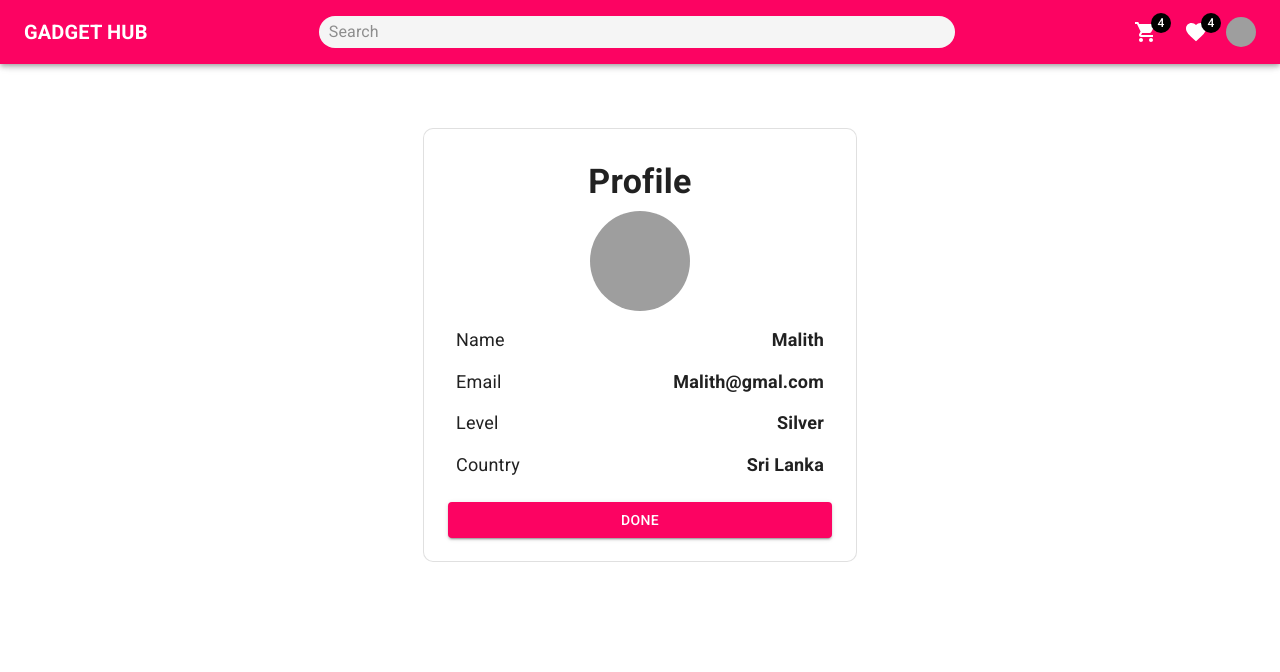
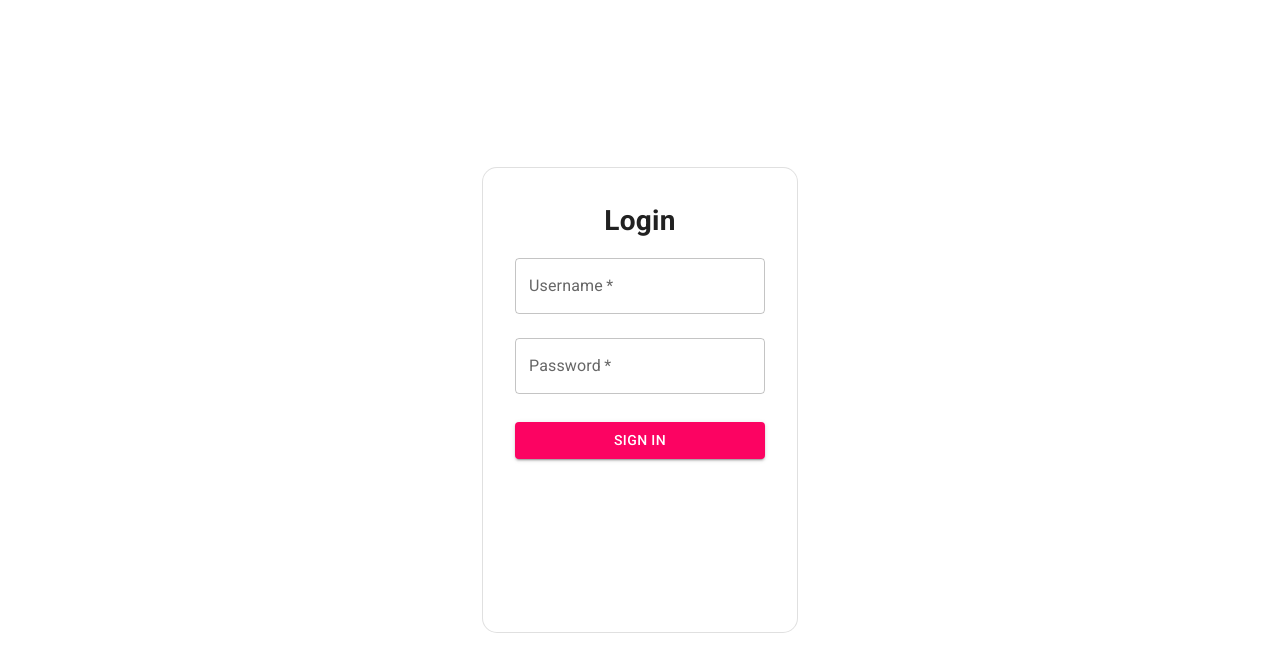
Before and after one commit to Malith-Anjana/Gadget-Hub, a React (Vite) app: page / in a window 1280 px wide. Shown: the top 672 px of the page. Built offline with nearby package versions, Linux system fonts and the light colour scheme; grey boxes are pictures that could not be loaded.

Commit message:
Create login page

```diff
--- a/src/App.tsx
+++ b/src/App.tsx
@@ -4,17 +4,19 @@ import Home from "./pages/Home";
 import Cart from "./pages/Cart";
 import WishList from "./pages/WishList";
 import Profile from "./pages/Profile";
+import Login from "./Login";
 
 function App() {
 
   return (
 
       <Box bgcolor={'background.default'}  sx={{height:'100%'}} color={'text.primary'}>
-        <Navbar />
+        {/* <Navbar /> */}
         {/* <WishList/> */}
         {/* <Cart/> */}
         {/* <Home/> */}
-        <Profile/>
+        {/* <Profile/> */}
+        <Login/>
       </Box>
   );
 }
--- a/src/Login.tsx
+++ b/src/Login.tsx
@@ -1,9 +1,55 @@
-import React from 'react'
+import {
+  Box,
+  Button,
+  Card,
+  Container,
+  TextField,
+  Typography,
+} from "@mui/material";
+import React from "react";
 
 const Login = () => {
   return (
-    <div>Login</div>
-  )
-}
+    <Box
+      height={"100vh"}
+      display="flex"
+      alignItems="center"
+      justifyContent="center"
+    >
+      <Card
+        variant="outlined"
+        sx={{ padding: 4, height: "50vh", marginX: "10px", maxWidth: 250, borderRadius:'15px' }}
+      >
+        <form>
+          <Typography fontWeight='600' fontSize={28}  textAlign='center'>Login</Typography>
+          <TextField
+            label="Username"
+            variant="outlined"
+            margin="normal"
+            required
+            fullWidth
+          />
+          <TextField
+            label="Password"
+            variant="outlined"
+            margin="normal"
+            type="password"
+            required
+            fullWidth
+          />
+          <Button
+            type="submit"
+            variant="contained"
+            sx={{ marginTop: "20px" }}
+            color="primary"
+            fullWidth
+          >
+            Sign In
+          </Button>
+        </form>
+      </Card>
+    </Box>
+  );
+};
 
-export default Login
+export default Login;
```
Also changed, not shown: src/Signup.tsx (+40 -2 lines).
